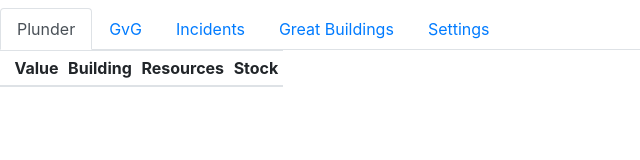
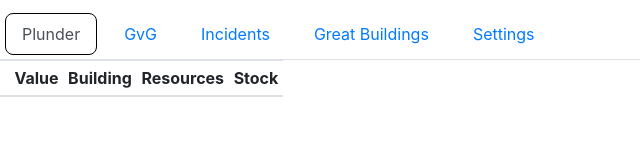
Before and after one commit to veger/foei, a browser extension: page ui/ui.html in a window 1280 px wide. Shown: the whole page, without its empty margins (0-640 px from the left). Drawn offline with nearby package versions, Linux system fonts and the light colour scheme.

Commit message:
Visual improvements

```diff
--- a/ui/ui.css
+++ b/ui/ui.css
@@ -34,3 +34,15 @@
 .unit-portrait:hover {
     top: 95px;
 }
+
+.nav-tabs .nav-link {
+    margin: 5px;
+    border: 1px solid transparent;
+    border-radius: .5rem;
+}
+
+.nav-tabs .nav-item.show .nav-link, .nav-tabs .nav-link.active {
+    color: #495057;
+    background-color: #fff;
+    border-color: black;
+}
```
Also changed, not shown: images/get_started128.png, images/get_started16.png, images/get_started32.png, images/get_started48.png.
